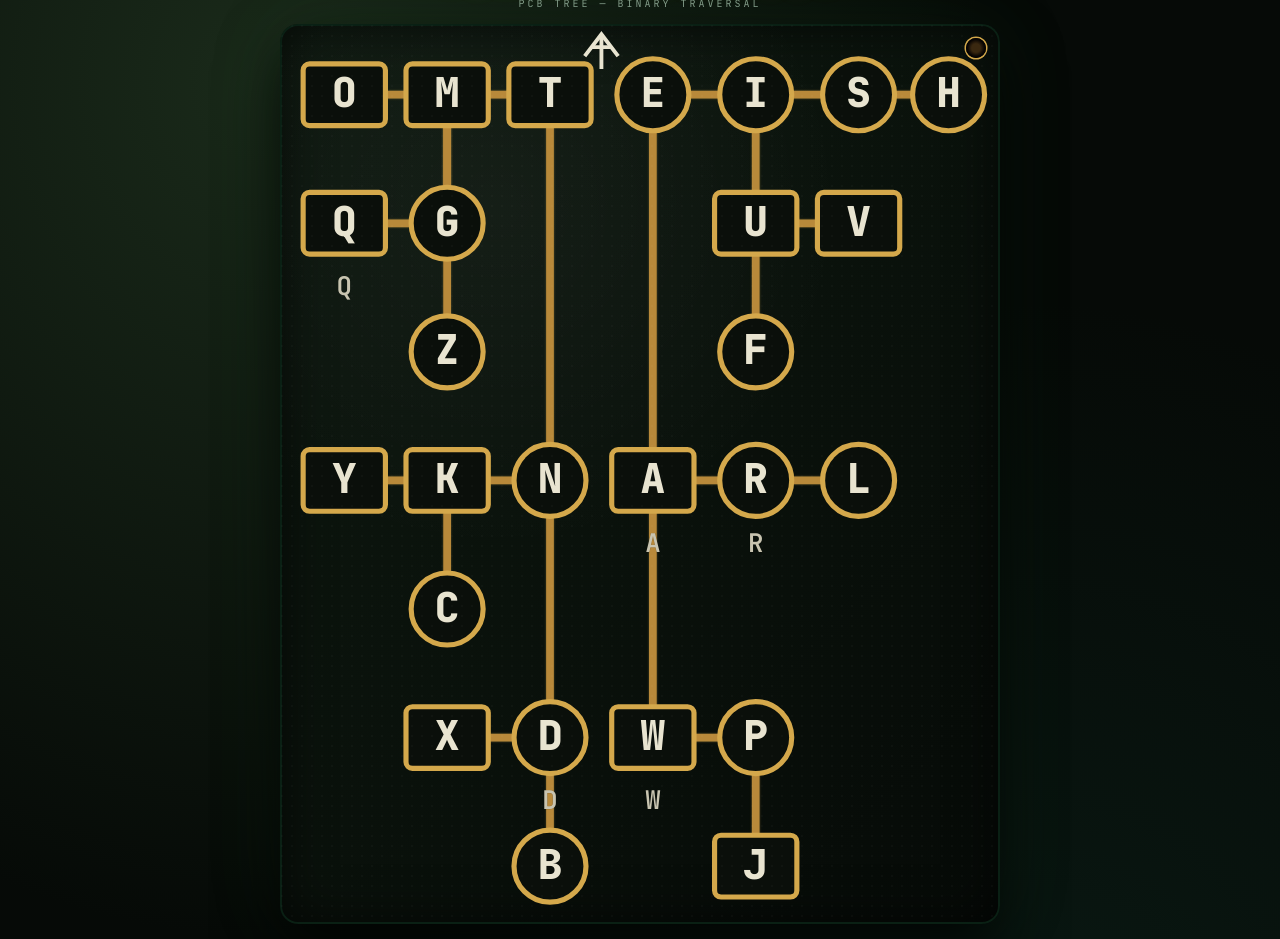
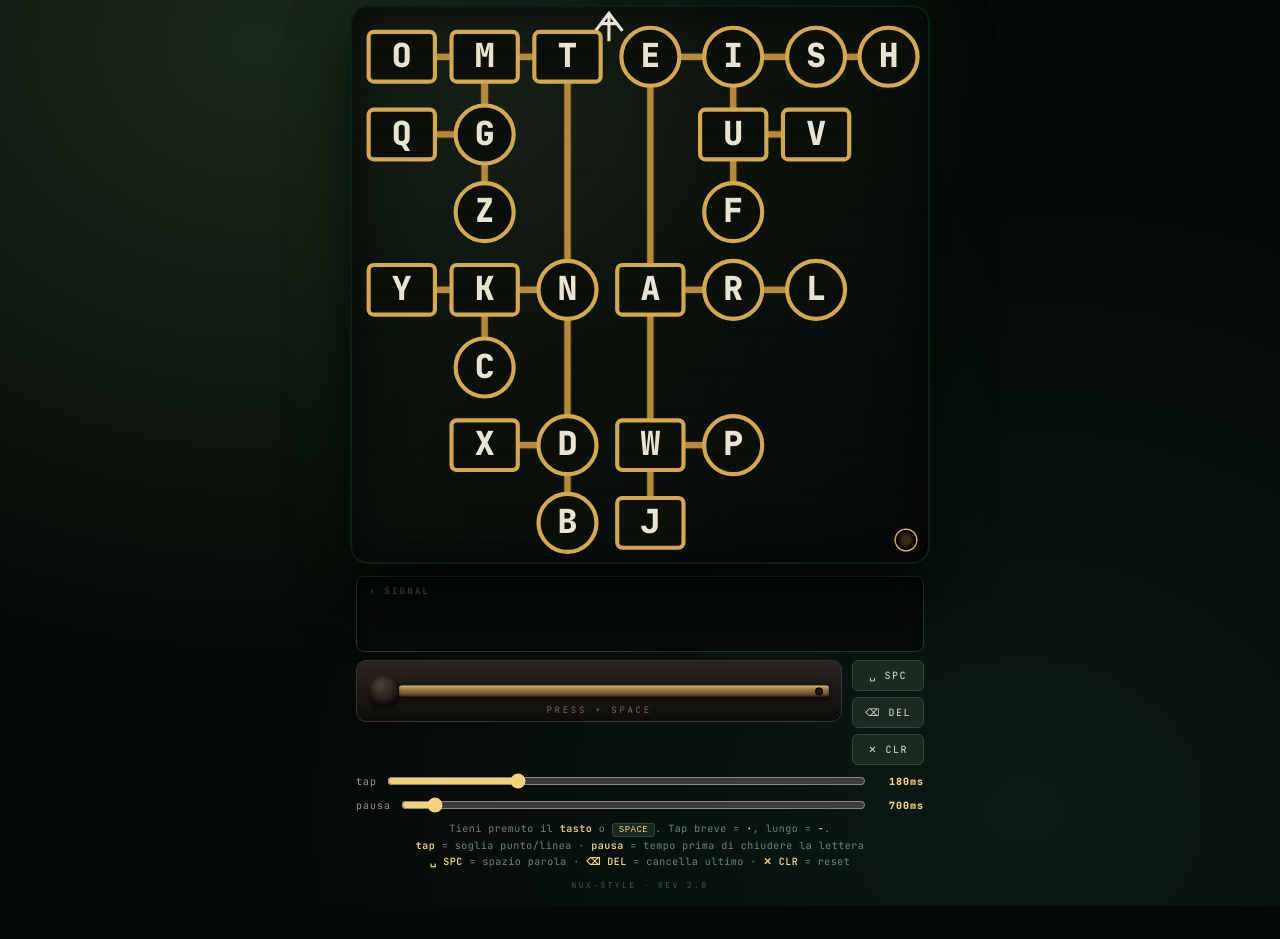
Before and after one commit to Mikgelpi/MORSE-DECODER, a plain HTML site: page index.html in a window 1280 px wide. Shown: the part 51-990 px from the top of the page. After the commit the page ends 957 px from the top, so only its background shows below. Drawn offline with Linux system fonts and the light colour scheme.

Commit message:
Add files via upload

```diff
--- a/index.html
+++ b/index.html
@@ -24,21 +24,21 @@
     color:var(--silk);
     min-height:100vh;
     display:flex;flex-direction:column;align-items:center;
-    padding:12px 4px 40px;overflow-x:hidden;
+    padding:8px 4px 16px;overflow-x:hidden;
   }
-  header{text-align:center;margin-bottom:14px}
+  header{text-align:center;margin-bottom:8px}
   h1{
     font-family:'Major Mono Display',monospace;
-    font-size:clamp(20px,5vw,30px);letter-spacing:.15em;
+    font-size:clamp(18px,3vw,24px);letter-spacing:.15em;
     color:var(--gold-bright);text-shadow:0 0 20px rgba(244,210,122,.3);
   }
-  .sub{font-size:10px;letter-spacing:.3em;text-transform:uppercase;color:#8aa390;margin-top:6px}
+  .sub{font-size:9px;letter-spacing:.3em;text-transform:uppercase;color:#8aa390;margin-top:4px}
 
   .pcb{
     position:relative;
     width:100%;
-    max-width:720px;
-    aspect-ratio:560/700;
+    max-width:580px;
+    aspect-ratio:560/540;
     flex-shrink:0;
     background:
       radial-gradient(circle at 30% 20%,rgba(255,255,255,.04) 0%,transparent 40%),
@@ -57,11 +57,20 @@
     background-size:10px 10px;pointer-events:none;
   }
   .pcb::after{
-    content:"";position:absolute;top:14px;right:14px;
+    content:"";position:absolute;bottom:14px;right:14px;
     width:20px;height:20px;border-radius:50%;
     background:radial-gradient(circle,#3a2810 30%,#0a0604 60%);
     box-shadow:inset 0 0 3px rgba(0,0,0,.9),0 0 0 1.5px var(--gold);
     z-index:2;
+    transition:all .05s ease;
+  }
+  .pcb.echo::after{
+    background:radial-gradient(circle,var(--led-hot) 20%,#8a2010 70%);
+    box-shadow:
+      inset 0 0 3px rgba(0,0,0,.5),
+      0 0 0 1.5px var(--gold-bright),
+      0 0 12px var(--led-hot),
+      0 0 24px var(--led-hot);
   }
   svg.board{width:100%;height:100%;display:block}
 
@@ -93,21 +102,21 @@
     filter:drop-shadow(0 0 4px var(--gold-bright));
   }
 
-  .controls{width:100%;max-width:720px;margin-top:18px;display:flex;flex-direction:column;gap:12px;padding:0 6px}
+  .controls{width:100%;max-width:580px;margin-top:12px;display:flex;flex-direction:column;gap:8px;padding:0 6px}
   .display{
     background:#080c08;border:1px solid #1f3a26;border-radius:8px;
-    padding:10px 12px;min-height:68px;
+    padding:8px 12px;min-height:54px;
     box-shadow:inset 0 2px 8px rgba(0,0,0,.6);
   }
-  .display-label{font-size:9px;letter-spacing:.25em;color:#5a7a65;text-transform:uppercase;margin-bottom:4px}
+  .display-label{font-size:9px;letter-spacing:.25em;color:#5a7a65;text-transform:uppercase;margin-bottom:3px}
   .morse-out{
-    color:var(--gold-bright);font-size:18px;letter-spacing:.15em;
-    min-height:26px;word-break:break-all;
+    color:var(--gold-bright);font-size:16px;letter-spacing:.15em;
+    min-height:22px;word-break:break-all;
     text-shadow:0 0 8px rgba(244,210,122,.4);
   }
   .text-out{
-    color:var(--led-on);font-size:15px;letter-spacing:.1em;
-    margin-top:4px;min-height:20px;font-weight:600;word-break:break-all;
+    color:var(--led-on);font-size:14px;letter-spacing:.1em;
+    margin-top:3px;min-height:18px;font-weight:600;word-break:break-all;
   }
   .current{
     display:inline-block;background:rgba(124,255,90,.15);
@@ -117,21 +126,21 @@
 
   .key-wrap{display:flex;gap:10px;align-items:stretch}
   .telegraph{
-    flex:1;position:relative;height:80px;
+    flex:1;position:relative;height:62px;
     background:linear-gradient(180deg,#2a2520 0%,#0e0d0a 100%);
     border:1px solid #3a3228;border-radius:10px;
     cursor:pointer;user-select:none;-webkit-user-select:none;
     -webkit-tap-highlight-color:transparent;overflow:hidden;touch-action:none;
   }
   .telegraph::before{
-    content:"";position:absolute;left:14px;top:50%;
-    transform:translateY(-50%);width:40px;height:40px;border-radius:50%;
+    content:"";position:absolute;left:12px;top:50%;
+    transform:translateY(-50%);width:32px;height:32px;border-radius:50%;
     background:radial-gradient(circle at 35% 30%,#4a4035 0%,#1a1612 70%);
     box-shadow:inset 0 -2px 6px rgba(0,0,0,.8),0 2px 3px rgba(0,0,0,.5);
   }
   .telegraph-bar{
-    position:absolute;left:48px;top:50%;transform:translateY(-50%);
-    right:12px;height:13px;
+    position:absolute;left:42px;top:50%;transform:translateY(-50%);
+    right:12px;height:11px;
     background:linear-gradient(180deg,#c9a76a 0%,#8a6a35 50%,#5a4222 100%);
     border-radius:3px;
     box-shadow:inset 0 1px 0 rgba(255,220,160,.5),inset 0 -1px 2px rgba(0,0,0,.5),0 2px 6px rgba(0,0,0,.6);
@@ -170,7 +179,7 @@
   }
   .slider-row input[type=range]{flex:1;accent-color:var(--gold-bright)}
   .slider-row b{color:var(--gold-bright);min-width:48px;text-align:right}
-  footer{margin-top:18px;font-size:9px;letter-spacing:.3em;color:#3a5a45;text-transform:uppercase}
+  footer{margin-top:10px;font-size:8px;letter-spacing:.3em;color:#3a5a45;text-transform:uppercase}
 </style>
 </head>
 <body>
@@ -188,7 +197,7 @@
          col4=225 (A), col5=275 (R rect), col6=335 (L/P/J column)
          top row uses: 60, 115, 170, 240, 285, 330, 375
   -->
-  <svg class="board" viewBox="0 0 560 700" preserveAspectRatio="xMidYMid meet">
+  <svg class="board" viewBox="0 0 560 540" preserveAspectRatio="xMidYMid meet">
 
     <!-- ANTENNA sopra la top row (r1=55) -->
     <g class="antenna">
@@ -226,13 +235,20 @@
   </div>
 
   <div class="slider-row">
-    <span>speed</span>
-    <input type="range" id="speedSlider" min="150" max="500" step="10" value="280">
-    <b><span id="speedVal">280</span>ms</b>
+    <span>tap</span>
+    <input type="range" id="speedSlider" min="100" max="400" step="10" value="180">
+    <b><span id="speedVal">180</span>ms</b>
+  </div>
+
+  <div class="slider-row">
+    <span>pausa</span>
+    <input type="range" id="gapSlider" min="500" max="4000" step="100" value="700">
+    <b><span id="gapVal">700</span>ms</b>
   </div>
 
   <div class="info">
     Tieni premuto il <b>tasto</b> o <kbd>SPACE</kbd>. Tap breve = <b>·</b>, lungo = <b>−</b>.<br>
+    <b>tap</b> = soglia punto/linea · <b>pausa</b> = tempo prima di chiudere la lettera<br>
     <b>␣ SPC</b> = spazio parola · <b>⌫ DEL</b> = cancella ultimo · <b>✕ CLR</b> = reset
   </div>
 </div>
@@ -246,7 +262,7 @@
    Righe Y:     r1=85  r2=150  r3=215  r4=280  r5=345  r6=410  r7=475
 */
 const CX={c1:50, c2:130, c3:210, c4:290, c5:370, c6:450, c7:520};
-const RY={r1:55, r2:155, r3:255, r4:355, r5:455, r6:555, r7:655};
+const RY={r1:50, r2:125, r3:200, r4:275, r5:350, r6:425, r7:500};
 
 const N=[];
 function add(ch,path,x,y,shape,sub){
@@ -267,35 +283,35 @@ const S=add('S','...',   CX.c6, RY.r1,'circle'); // ... dot → circle
 const H=add('H','....',  CX.c7, RY.r1,'circle'); // .... dot → circle
 
 // === ROW 2 — y=150 ===
-const Q=add('Q','--.-',  CX.c1, RY.r2,'rect','Q');   // --.- dash → rect
-const G=add('G','--.',   CX.c2, RY.r2,'circle');     // --. dot → circle
-const U=add('U','..-',   CX.c5, RY.r2,'rect');       // ..- dash → rect
-const V=add('V','...-',  CX.c6, RY.r2,'rect');       // ...- dash → rect
+const Q=add('Q','--.-',  CX.c1, RY.r2,'rect');
+const G=add('G','--.',   CX.c2, RY.r2,'circle');
+const U=add('U','..-',   CX.c5, RY.r2,'rect');
+const V=add('V','...-',  CX.c6, RY.r2,'rect');
 
 // === ROW 3 — y=215 ===
-const Z=add('Z','--..',  CX.c2, RY.r3,'circle');     // --.. dot → circle
-const F=add('F','..-.',  CX.c5, RY.r3,'circle');     // ..-. dot → circle
+const Z=add('Z','--..',  CX.c2, RY.r3,'circle');
+const F=add('F','..-.',  CX.c5, RY.r3,'circle');
 
 // === ROW 4 — y=280 ===
-const Y=add('Y','-.--',  CX.c1, RY.r4,'rect');       // -.-- dash → rect
-const K=add('K','-.-',   CX.c2, RY.r4,'rect');       // -.- dash → rect
-const N_=add('N','-.',   CX.c3, RY.r4,'circle');     // -. dot → circle (LED verde)
-const A=add('A','.-',    CX.c4, RY.r4,'rect','A');   // .- dash → rect
-const R=add('R','.-.',   CX.c5, RY.r4,'circle','R'); // .-. dot → circle
-const L=add('L','.-..',  CX.c6, RY.r4,'circle');     // .-.. dot → circle
+const Y=add('Y','-.--',  CX.c1, RY.r4,'rect');
+const K=add('K','-.-',   CX.c2, RY.r4,'rect');
+const N_=add('N','-.',   CX.c3, RY.r4,'circle');
+const A=add('A','.-',    CX.c4, RY.r4,'rect');
+const R=add('R','.-.',   CX.c5, RY.r4,'circle');
+const L=add('L','.-..',  CX.c6, RY.r4,'circle');
 
 // === ROW 5 — y=345 ===
-const C=add('C','-.-.',  CX.c2, RY.r5,'circle');     // -.-. dot → circle
+const C=add('C','-.-.',  CX.c2, RY.r5,'circle');
 
 // === ROW 6 — y=410 ===
-const X=add('X','-..-',  CX.c2, RY.r6,'rect');       // -..- dash → rect
-const D=add('D','-..',   CX.c3, RY.r6,'circle','D'); // -.. dot → circle
-const W=add('W','.--',   CX.c4, RY.r6,'rect','W');   // .-- dash → rect
-const P=add('P','.--.',  CX.c5, RY.r6,'circle');     // .--. dot → circle
+const X=add('X','-..-',  CX.c2, RY.r6,'rect');
+const D=add('D','-..',   CX.c3, RY.r6,'circle');
+const W=add('W','.--',   CX.c4, RY.r6,'rect');
+const P=add('P','.--.',  CX.c5, RY.r6,'circle');
 
 // === ROW 7 — y=475 ===
 const B=add('B','-...',  CX.c3, RY.r7,'circle');     // -... dot → circle
-const J=add('J','.---',  CX.c5, RY.r7,'rect');       // .--- dash → rect
+const J=add('J','.---',  CX.c4, RY.r7,'rect');       // .--- dash → rect (sotto W)
 
 
 // ================= TRACES (orthogonal) =================
@@ -347,7 +363,7 @@ seg(R,L,'H');
 seg(A,W,'V');
 // W branch: P a destra, J giù da P
 seg(W,P,'H');
-seg(P,J,'V');
+seg(W,J,'V');
 
 // I branch: U dritto sotto (stessa colonna c5)
 seg(I,U,'V');
@@ -396,7 +412,8 @@ N.forEach(renderPad);
 
 // ================= STATE =================
 const STATE={
-  dotMs:280,     // più lento di default
+  dotMs:180,
+  gapMs:700,
   pressStart:0, currentSig:'', output:'', fullMorse:'',
   letterTimer:null
 };
@@ -408,6 +425,13 @@ const speedVal=document.getElementById('speedVal');
 speedSlider.addEventListener('input',()=>{
   STATE.dotMs=parseInt(speedSlider.value);
   speedVal.textContent=STATE.dotMs;
+});
+
+const gapSlider=document.getElementById('gapSlider');
+const gapVal=document.getElementById('gapVal');
+gapSlider.addEventListener('input',()=>{
+  STATE.gapMs=parseInt(gapSlider.value);
+  gapVal.textContent=STATE.gapMs;
 });
 
 function findByPath(p){return N.find(n=>n.path===p)||null}
@@ -473,19 +497,22 @@ let pressed=false;
 function onPress(){
   if(pressed) return;
   pressed=true; keyEl.classList.add('pressed');
+  document.querySelector('.pcb').classList.add('echo');
   STATE.pressStart=performance.now();
   clearTimeout(STATE.letterTimer);
   toneStart();
 }
 function onRelease(){
   if(!pressed) return;
-  pressed=false; keyEl.classList.remove('pressed'); toneStop();
+  pressed=false; keyEl.classList.remove('pressed');
+  document.querySelector('.pcb').classList.remove('echo');
+  toneStop();
   const dur=performance.now()-STATE.pressStart;
   STATE.currentSig += (dur<STATE.dotMs*2)?'.':'-';
   if(findByPath(STATE.currentSig)) highlightPath(STATE.currentSig);
   else clearHL();
   updateDisplay();
-  STATE.letterTimer=setTimeout(commitLetter,STATE.dotMs*5);
+  STATE.letterTimer=setTimeout(commitLetter,STATE.gapMs);
   // Spazio tra parole SOLO con pulsante SPC, non più automatico
 }
 
```
